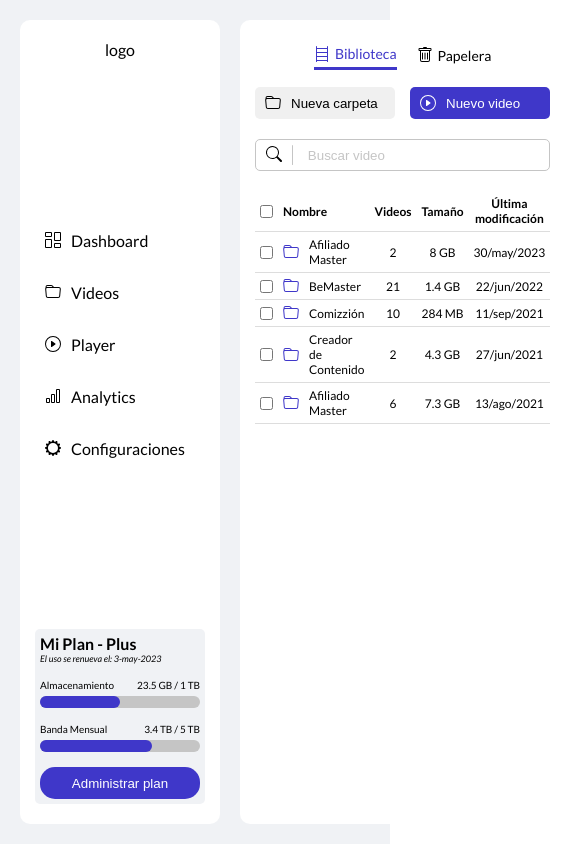
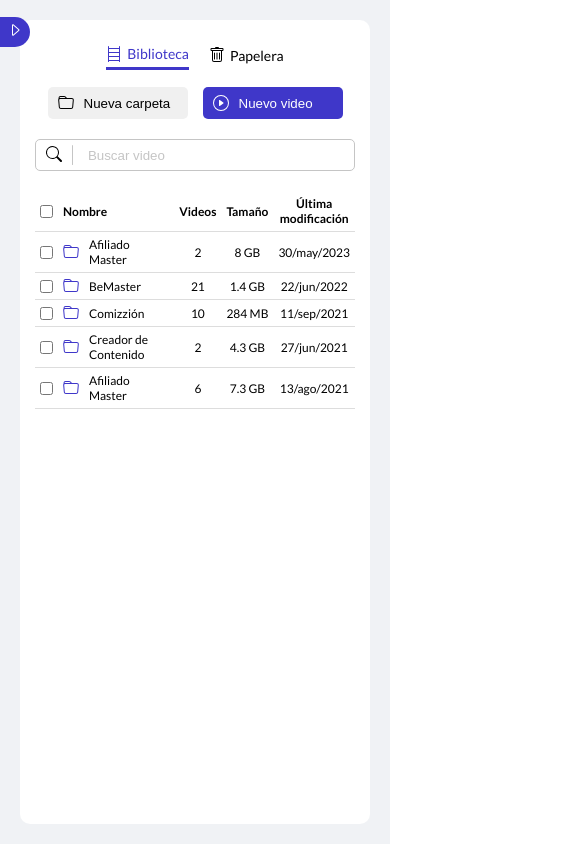
Before and after one commit to jesusalberto11/VideoTool, a React (Vite) app: page / in a window 390 px wide. Shown: the whole page, 565 px wide, since content can reach past the window. Built offline with nearby package versions, Linux system fonts and the light colour scheme.

Commit message:
Update: Added sidebar and updated responsive styles

```diff
--- a/src/App.css
+++ b/src/App.css
@@ -12,21 +12,16 @@
   gap: 20px;
 }
 
-.app-sidebar {
-  background-color: #fff;
-
-  border-radius: 10px;
-
-  padding: 20px 15px;
-
-  display: flex;
-  flex-direction: column;
-  align-items: center;
-  justify-content: space-between;
-}
-
 .main-content {
   background-color: #fff;
 
   border-radius: 10px;
 }
+
+@media screen and (max-width: 768px) {
+  .app {
+    grid-template-columns: 1fr;
+
+    justify-content: center;
+  }
+}
--- a/src/App.tsx
+++ b/src/App.tsx
@@ -1,16 +1,11 @@
 import "./App.css";
+import AppSidebar from "./components/sidebar/AppSidebar";
 import { Outlet } from "react-router-dom";
-import CurrentPlanInfo from "./components/current-plan-info/CurrentPlanInfo";
-import AppNavbar from "./components/navbar/AppNavbar";
 
 function App() {
   return (
     <div className="app">
-      <aside className="app-sidebar">
-        <div>logo</div>
-        <AppNavbar />
-        <CurrentPlanInfo />
-      </aside>
+      <AppSidebar />
       <main className="main-content">
         <Outlet />
       </main>
```
